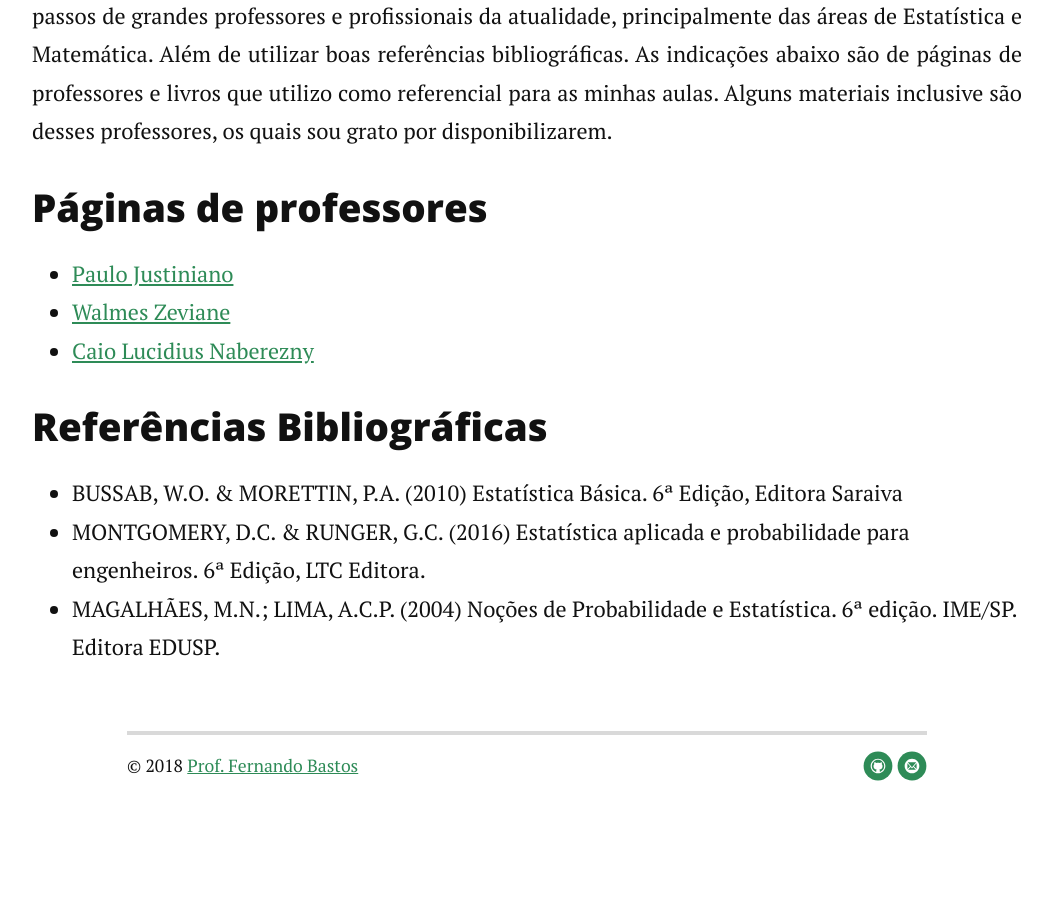
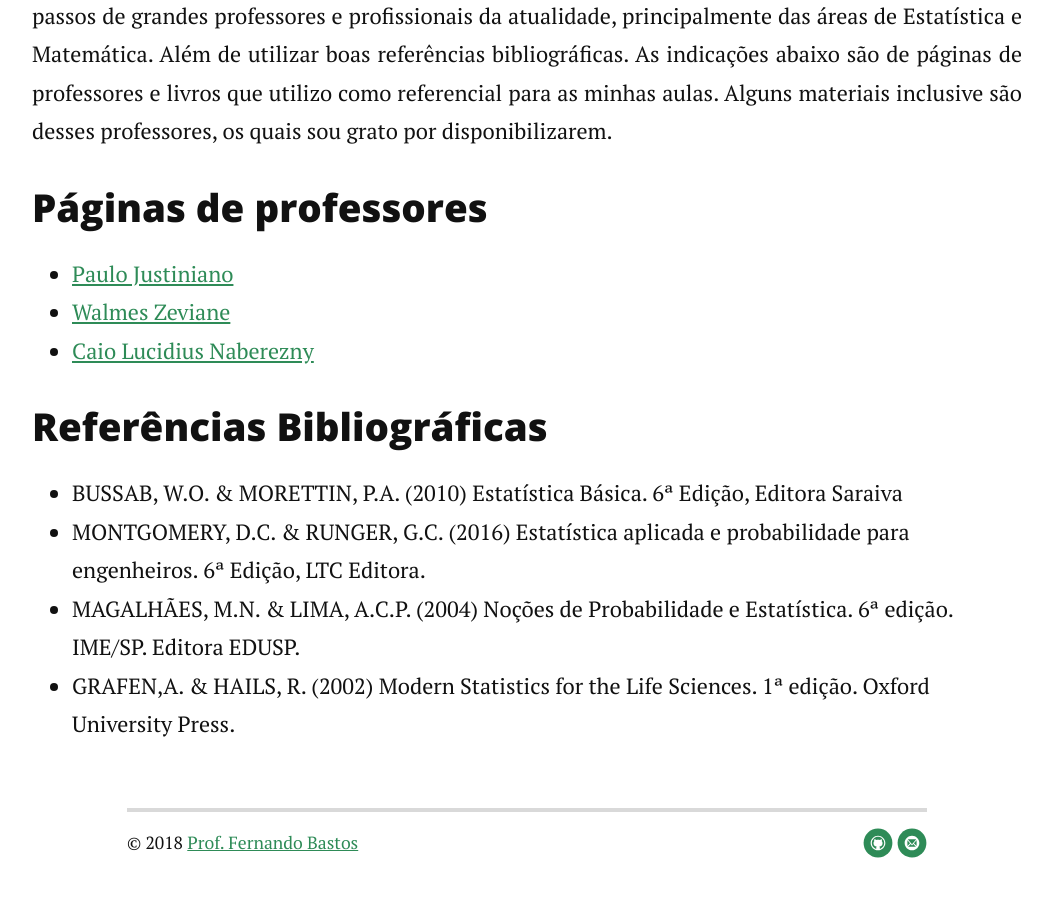
Before and after one commit to maf261/maf261.github.io, a Jekyll site: the page built from creditos.md, in a window 1280 px wide and 900 px high, scrolled down 674 px. Shown: the top 897 px of the window, without its empty margins (113-1165 px from the left). Built offline with Jekyll 4.4.1, drawn with Linux system fonts in a browser that asks for light colours; nearby versions of some CDN libraries; before the commit the page ends 1497 px from its top, so only the background shows below that.

Commit message:
créditos

```diff
--- a/creditos.md
+++ b/creditos.md
@@ -23,4 +23,5 @@ Meu sonho é formar profissionais socialmente conscientes, com iniciativa de aç
 
 * BUSSAB, W.O. & MORETTIN, P.A. (2010) Estatística Básica. 6ª Edição, Editora Saraiva
 * MONTGOMERY, D.C. & RUNGER, G.C. (2016) Estatística aplicada e probabilidade para engenheiros. 6ª Edição, LTC Editora.
-* MAGALHÃES, M.N.; LIMA, A.C.P. (2004) Noções de Probabilidade e Estatística. 6ª edição. IME/SP. Editora EDUSP.
+* MAGALHÃES, M.N. & LIMA, A.C.P. (2004) Noções de Probabilidade e Estatística. 6ª edição. IME/SP. Editora EDUSP.
+* GRAFEN,A. & HAILS, R. (2002) Modern Statistics for the Life Sciences. 1ª edição. Oxford University Press.
```
Also changed, not shown: 8 other files.
